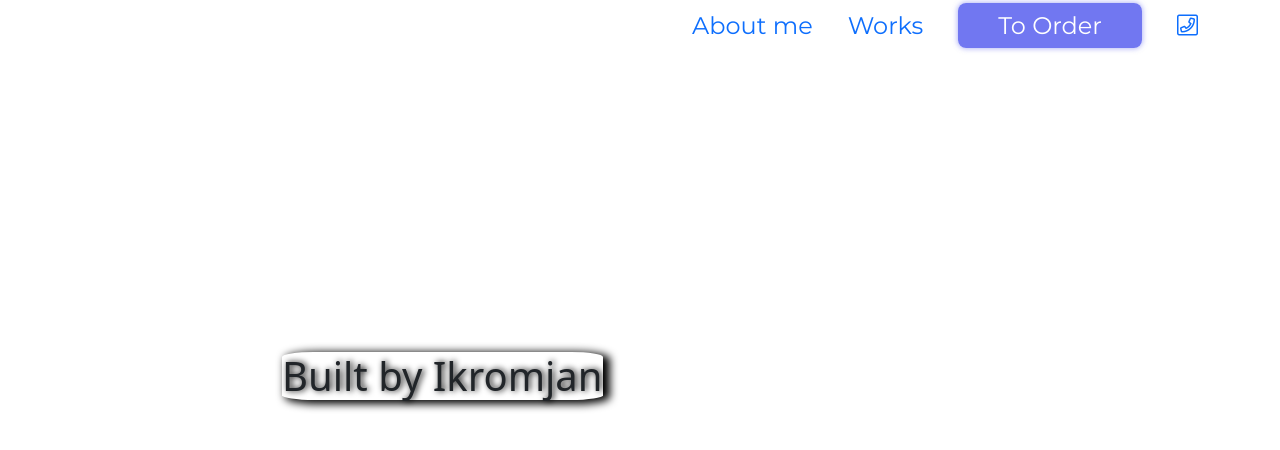
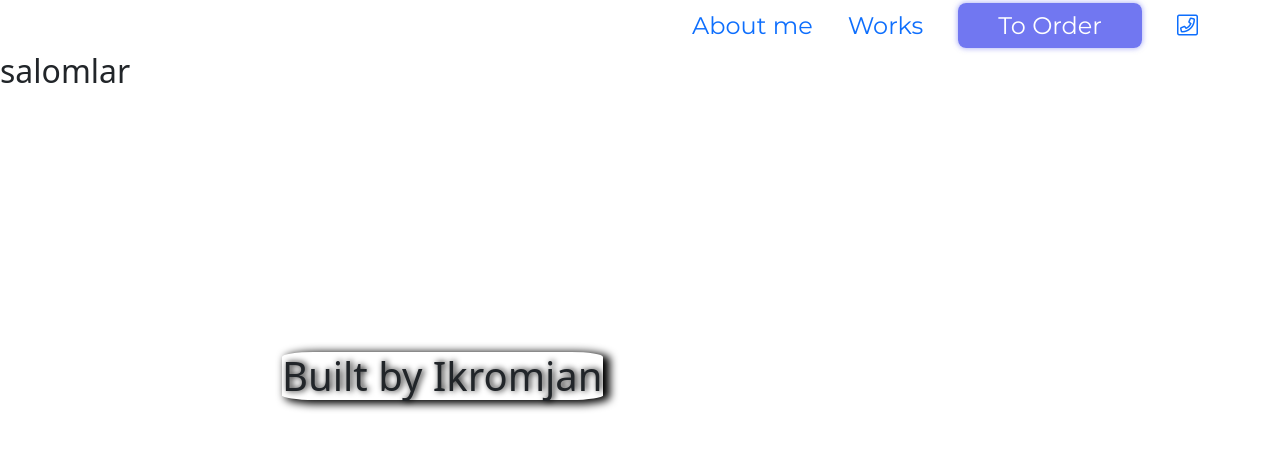
Before and after one commit to IkromjoNumber01/My-work, a plain HTML site: page index.html in a window 1280 px wide. Drawn offline with Linux system fonts and the light colour scheme.

```diff
--- a/index.html
+++ b/index.html
@@ -65,6 +65,10 @@
       </div>
     </section>
 
+    <footer>
+      <h2>salomlar</h2>
+    </footer>
+
 
     <script src="js/bootstrap.bundle.js"></script>
 
```
